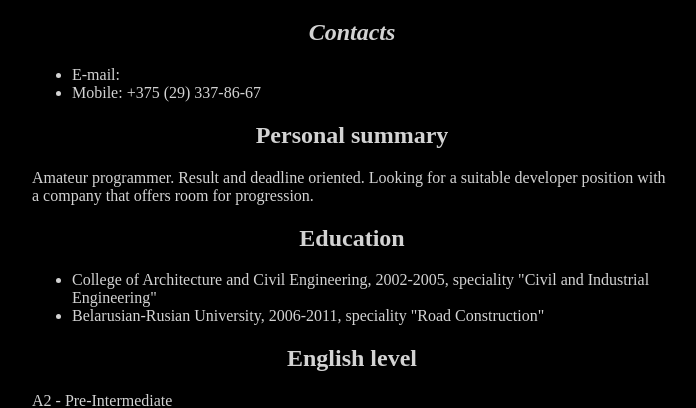
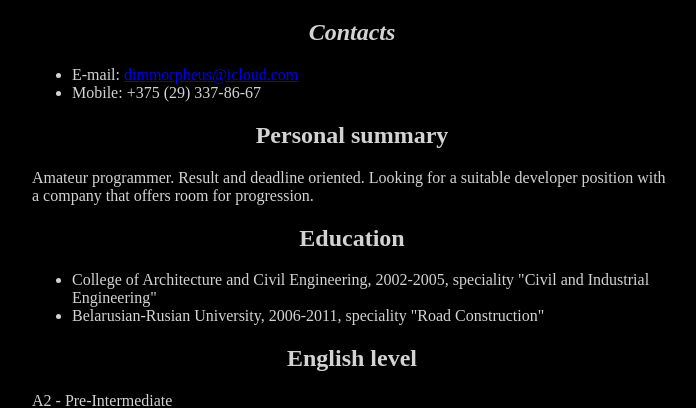
Before and after one commit to dimmorpheus/rsschool-cv, a plain HTML site: page index.html in a window 1280 px wide. Shown: the part 399-807 px from the top of the page, without its empty margins (288-984 px from the left). Drawn offline with Linux system fonts and the light colour scheme.

Commit message:
Update index.html
fix: fix url

```diff
--- a/index.html
+++ b/index.html
@@ -3,7 +3,7 @@
 <head>
     <meta charset="UTF-8">
     <title>CV</title>
-    <style type="text/css">
+    <style>
         body {
             background-color: black;
             color: lightgray;
@@ -34,7 +34,7 @@
             <h1>Dzmitry Belyak</h1>
             <h2><i>Contacts</i></h2>
                 <ul>
-                    <li>E-mail: <dimmorpheus@icloud.com></li>
+                    <li>E-mail: <a href="mailto:dimmorpheus@icloud.com">dimmorpheus@icloud.com</a></li>
                     <li>Mobile: +375 (29) 337-86-67</li>
                 </ul>
 
```
